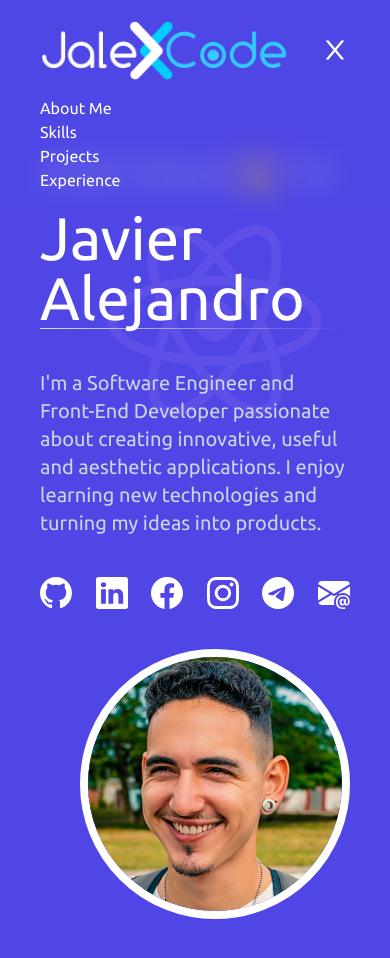
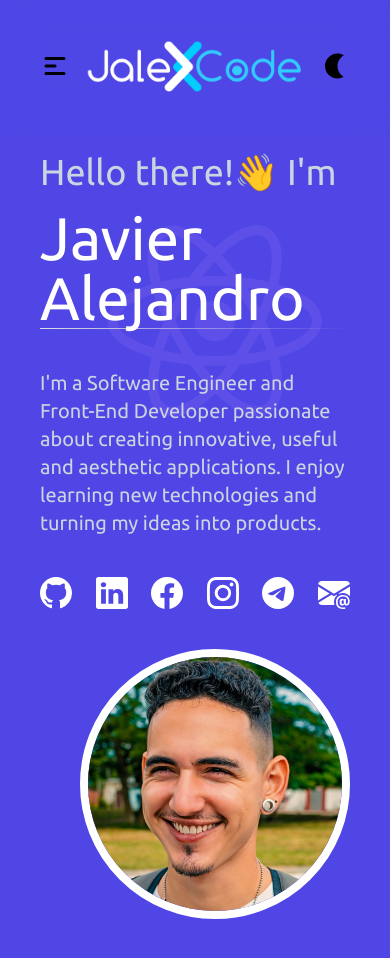
Before and after one commit to JalexCode/JalexCode.github.io, a React (Vite) app: page / in a window 390 px wide. Shown: the top 958 px of the page. Built offline with nearby package versions, Linux system fonts and the light colour scheme.

Commit message:
Working on responsive design

```diff
--- a/src/components/NavBar.tsx
+++ b/src/components/NavBar.tsx
@@ -1,18 +1,19 @@
 import { AiOutlineClose } from 'react-icons/ai'
 import JalexCode from '../assets/jalex.png'
-// import { useState } from 'react';
-
+import { useState } from 'react';
+import { MdNightlight, MdLightMode } from "react-icons/md";
+import {HiMenuAlt1} from "react-icons/hi";
 interface Sections {
-  title:string,
-  id:string,
+  title: string,
+  id: string,
 }
 
 const NavBar = () => {
-  const items:Array<Sections> = [
-   {title:"About Me", id: "aboutme"},
-   {title:"Skills", id: "skills"},
-   {title:"Projects", id: "projects"},
-   {title:"Experience", id: "experience"},
+  const items: Array<Sections> = [
+    { title: "About Me", id: "aboutme" },
+    { title: "Skills", id: "skills" },
+    { title: "Projects", id: "projects" },
+    { title: "Experience", id: "experience" },
   ]
   const scrollToSection = (sectionId: string) => {
     const section = document.getElementById(sectionId);
@@ -22,33 +23,42 @@
   };
 
   // const [currentSection, setCurrentSection] = useState<string>(items[0].id)
+  const [toggleMenu, setToggleMenu] = useState<boolean>(false)
   return (
     <>
-      <nav className='fixed bg-indigo-600 px-10 py-5 ssm:space-y-4 w-full backdrop-filter backdrop-blur-lg bg-opacity-50 z-50'>
-        <div className="flex justify-between items-center">
+      <nav className='bg-indigo-600 px-10 py-5 ssm:py-10 ssm:space-y-4 h-fit w-screen ssm:w-screen max-w-screen-xl backdrop-filter backdrop-blur-lg bg-opacity-50 z-50 fixed'>
+        <div className="flex justify-between items-center ssm:space-x-4">
+          {/* X button to close menu */}
+          <div className='lg:hidden'>
+            {toggleMenu ?
+            <AiOutlineClose size={30} onClick={() => setToggleMenu(!toggleMenu)} className="navbar-items-icon" />
+            : <HiMenuAlt1 size={30} onClick={() => setToggleMenu(!toggleMenu)} className="navbar-items-icon" />}
+          </div>
           {/* Javier Alejandro */}
-          <div onClick={() => scrollToSection(items[0].id)} className="text-white font-mono text-3xl flex items-center cursor-pointer">
+          <div onClick={() => scrollToSection(items[0].id)} className="items-center cursor-pointer">
             <img src={JalexCode} alt='JalexCode' width={250} />
           </div>
           {/* Menu Bar */}
-          <div className="space-x-4 lg:block ssm:hidden">
-            {items.map((element:Sections, index) => (
-              <a key={index} className="menu-item" onClick={() => scrollToSection(element.id)}>{element.title}</a>
-            ))}
-          </div>
-          {/* X button to close menu */}
-          <div className="lg:hidden">
-            <AiOutlineClose size={30} className="text-white" />
+          <div>
+            <div className='flex lg:space-x-4'>
+              <div className="flex flex-wrap space-x-4 lg:block ssm:hidden">
+                {items.map((element: Sections, index) => (
+                  <a key={index} className="menu-item" onClick={() => scrollToSection(element.id)}>{element.title}</a>
+                ))}
+              </div>
+              <MdNightlight size={30} className="navbar-items-icon" />
+            </div>
           </div>
         </div>
         {/* Menu items list for responsive design */}
-        <div className="flex justify-between ssm:block lg:hidden">
-          <ul>
+        {toggleMenu ? (<div className="flex justify-between ssm:block lg:hidden">
+          <ul className='space-y-2'>
             {items.map((element, index) => (
-              <li key={index} className="text-white hover:bg-indigo-800 ">{element.title}</li>
+              <li key={index} className="menu-list-item">{element.title}</li>
             ))}
           </ul>
-        </div>
+        </div>) : ""}
+
       </nav>
     </>
   )
```
